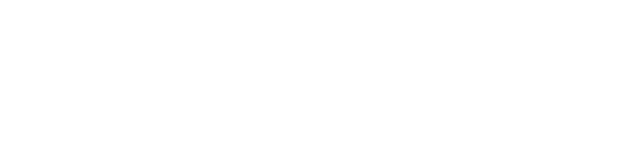
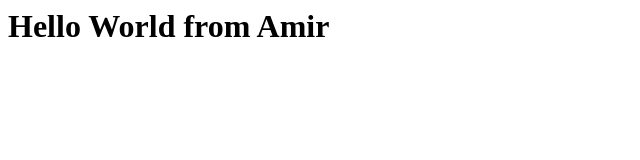
Before and after one commit to AmirAmArA/arabcol-test, a plain HTML site: page index.html in a window 1280 px wide. Shown: the whole page, without its empty margins (0-640 px from the left). Drawn offline with Linux system fonts and the light colour scheme.

Commit message:
added a new h1

```diff
--- a/index.html
+++ b/index.html
@@ -4,6 +4,6 @@
 
 </head>
 <body>
-
+    <h1>Hello World from Amir</h1>
 </body>
 </html>
```
